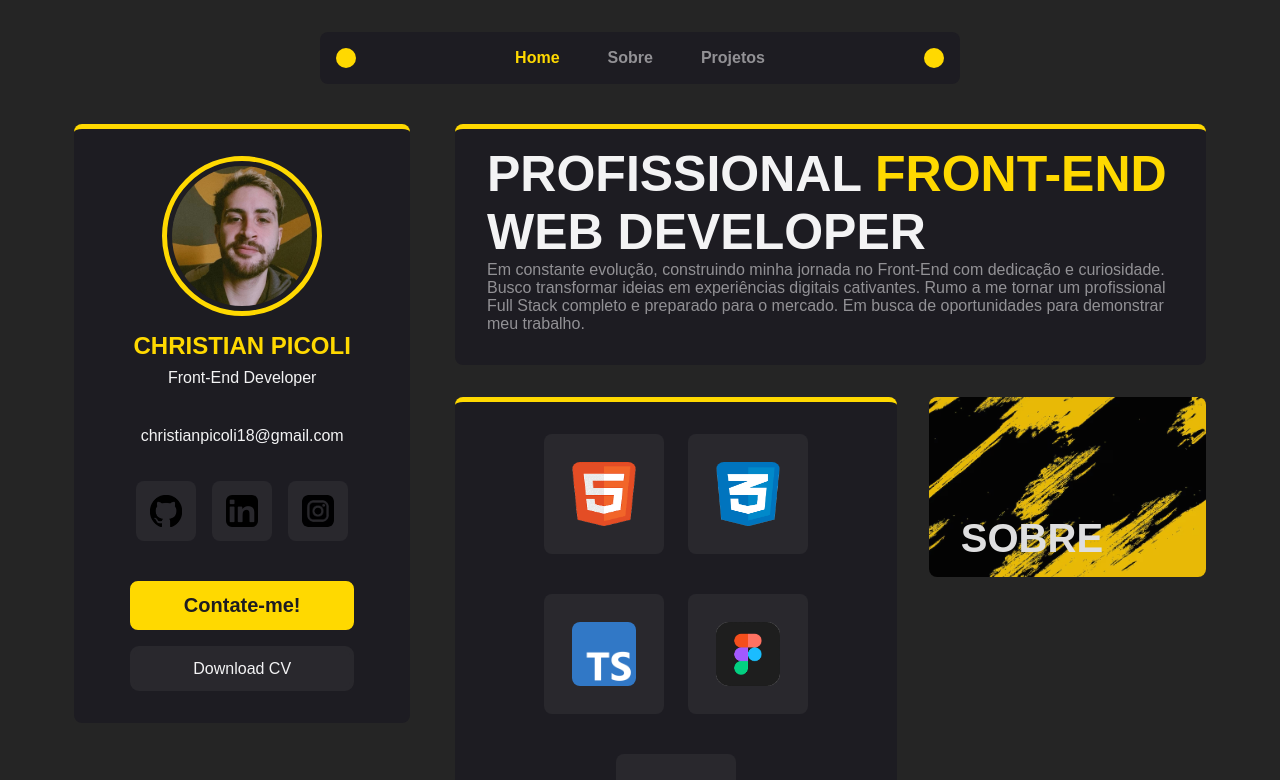
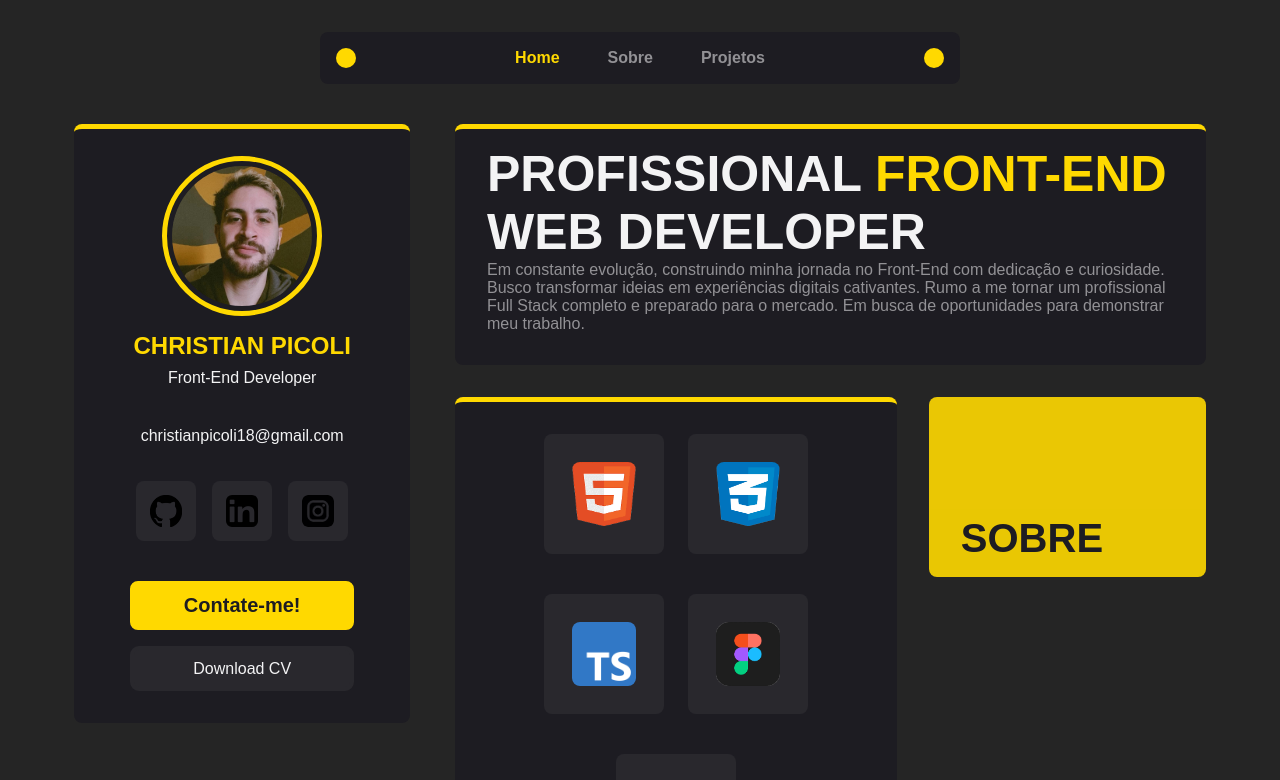
Before and after one commit to Chris-Saints/Portfolio-Oficial, a React (Vite) app: page / in a window 1280 px wide. Shown: the top 780 px of the page. Built offline with nearby package versions, Linux system fonts and the light colour scheme; a web font is replaced by a local one.

Commit message:
tentando resolver o download

```diff
--- a/src/components/Home/styles.ts
+++ b/src/components/Home/styles.ts
@@ -1,5 +1,4 @@
 import styled from "styled-components";
-import SobreBack from "../../assets/wallpapersobre.avif"
 
 export const MainContainer = styled.main`
     display: flex;
@@ -135,11 +134,8 @@ export const ButtonContato = styled.button`
 export const ButtonSobre = styled.button`
     display: flex;
     align-items: end;
-    background-image: url(${SobreBack});
-    background-size: cover;
-    background-repeat: no-repeat;
-    background-position: center;
-    color: ${props => props.theme['--white']};
+    background: ${props => props.theme['--yellow']};
+    color: ${props => props.theme[' --dark-gray']};
 
     width: 277px;
     height: 180px;
--- a/src/components/Perfil/index.tsx
+++ b/src/components/Perfil/index.tsx
@@ -39,7 +39,7 @@ export function Perfil() {
 
             <ContainerButton>
                 <ButtonContato href="mailto:christianpicoli18@gmail.com">Contate-me!</ButtonContato>
-                <a href="/public/CurriculoChristian.pdf" download="Curriculo-Christian.pdf">
+                <a href="/CurriculoChristian.pdf" download="Curriculo-Christian.pdf">
                     <ButtonCV>Download CV</ButtonCV>
                 </a>
 
```
